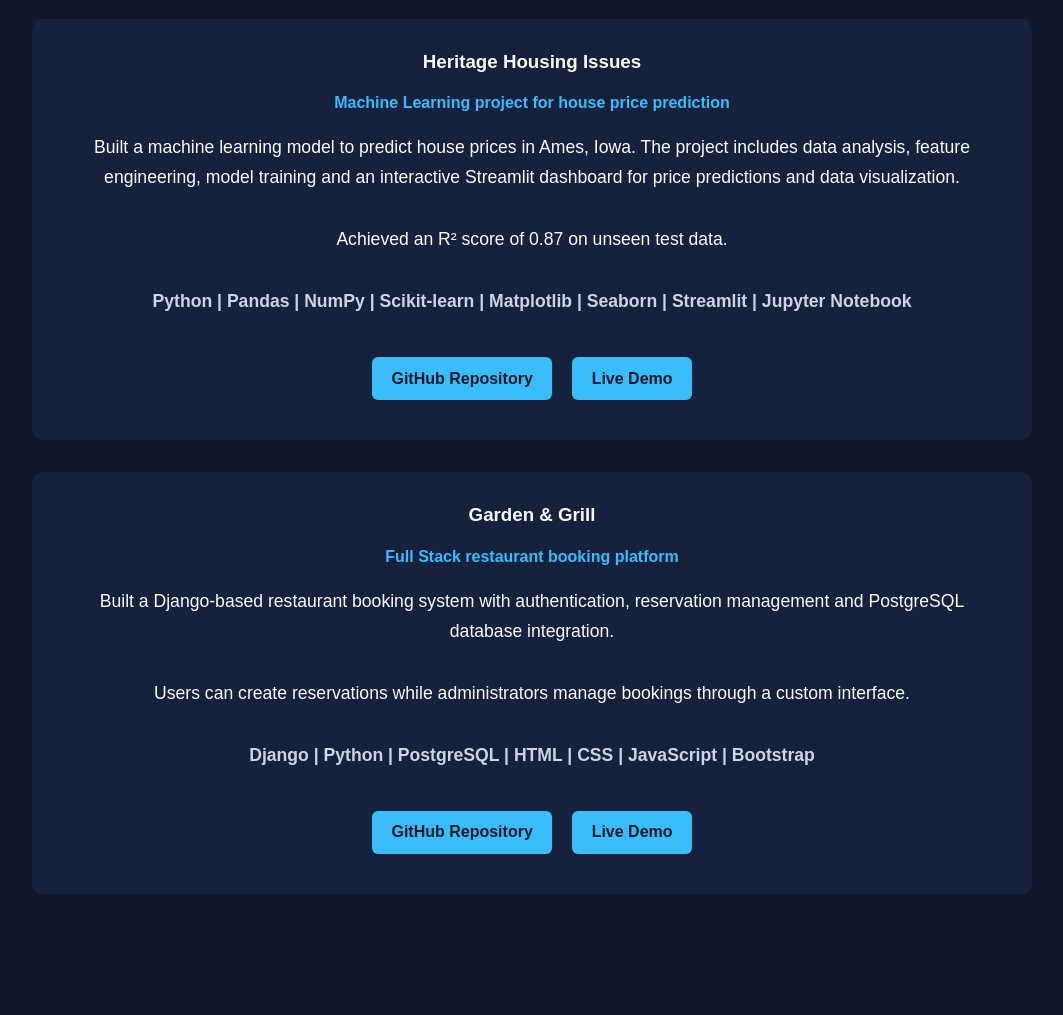
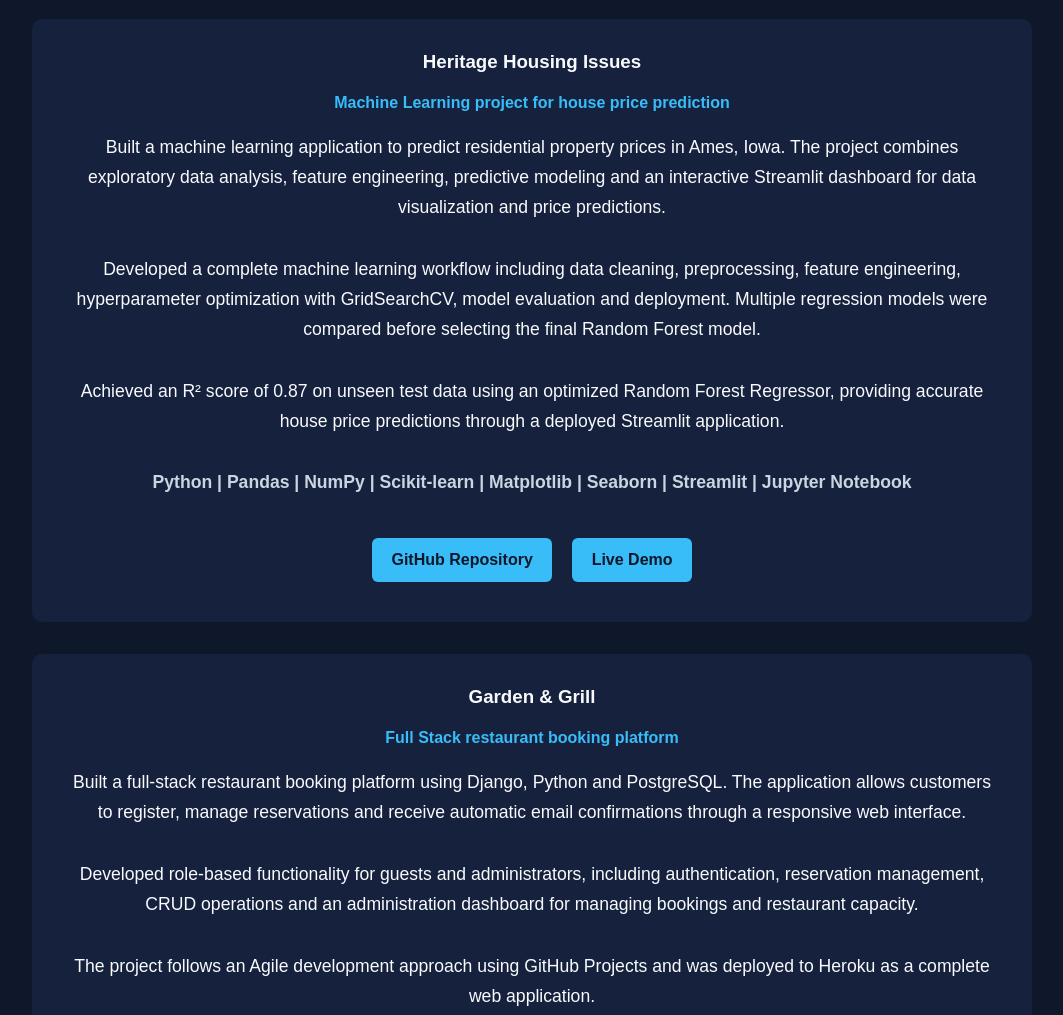
Before and after one commit to Patteerrik/patrik-portfolio, a plain HTML site: page index.html in a window 1280 px wide. Shown: the part 1800-2815 px from the top of the page, without its empty margins (108-1171 px from the left). Drawn offline with Linux system fonts and the light colour scheme.

Commit message:
Improve portfolio project descriptions

```diff
--- a/index.html
+++ b/index.html
@@ -112,18 +112,25 @@
                 </h4>
 
                 <p>
-                    Built a machine learning model to
-                    predict house prices in Ames, Iowa.
-                    The project includes data analysis,
-                    feature engineering, model training
-                    and an interactive Streamlit
-                    dashboard for price predictions
-                    and data visualization.
+                    Built a machine learning application to predict residential
+                    property prices in Ames, Iowa. The project combines
+                    exploratory data analysis, feature engineering, predictive
+                    modeling and an interactive Streamlit dashboard for data
+                    visualization and price predictions.
                 </p>
 
                 <p>
-                    Achieved an R² score of 0.87 on
-                    unseen test data.
+                    Developed a complete machine learning workflow including
+                    data cleaning, preprocessing, feature engineering,
+                    hyperparameter optimization with GridSearchCV, model
+                    evaluation and deployment. Multiple regression models were
+                    compared before selecting the final Random Forest model.
+                </p>
+
+                <p>
+                    Achieved an R² score of 0.87 on unseen test data using an
+                    optimized Random Forest Regressor, providing accurate house
+                    price predictions through a deployed Streamlit application.
                 </p>
 
                 <p class="tech-stack">
@@ -154,16 +161,24 @@
                 </h4>
 
                 <p>
-                    Built a Django-based restaurant
-                    booking system with authentication,
-                    reservation management and
-                    PostgreSQL database integration.
+                    Built a full-stack restaurant booking platform using
+                    Django, Python and PostgreSQL. The application allows
+                    customers to register, manage reservations and receive
+                    automatic email confirmations through a responsive web
+                    interface.
                 </p>
 
                 <p>
-                    Users can create reservations while
-                    administrators manage bookings
-                    through a custom interface.
+                    Developed role-based functionality for guests and
+                    administrators, including authentication, reservation
+                    management, CRUD operations and an administration
+                    dashboard for managing bookings and restaurant capacity.
+                </p>
+
+                <p>
+                    The project follows an Agile development approach using
+                    GitHub Projects and was deployed to Heroku as a complete
+                    web application.
                 </p>
 
                 <p class="tech-stack">
```
